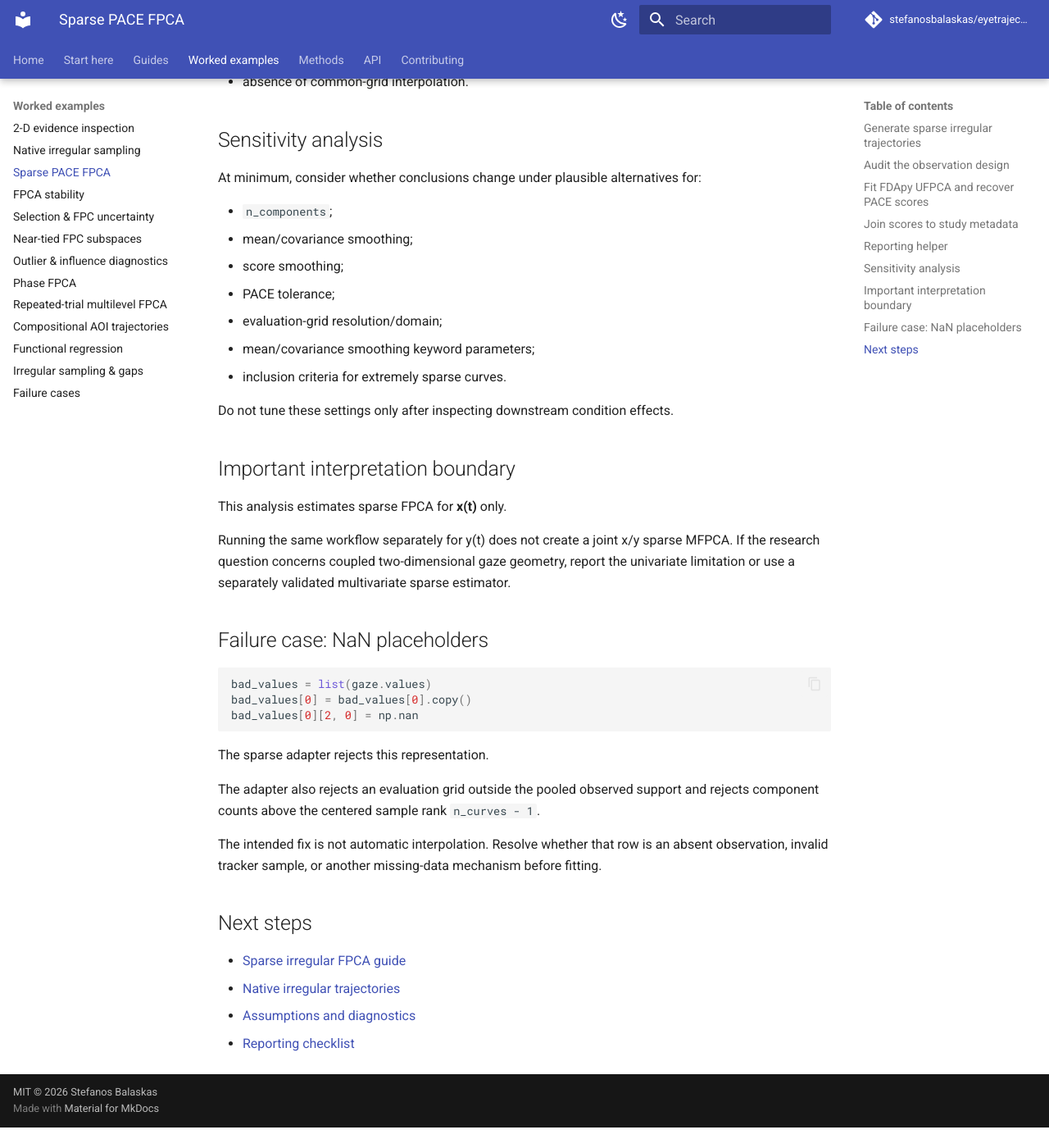
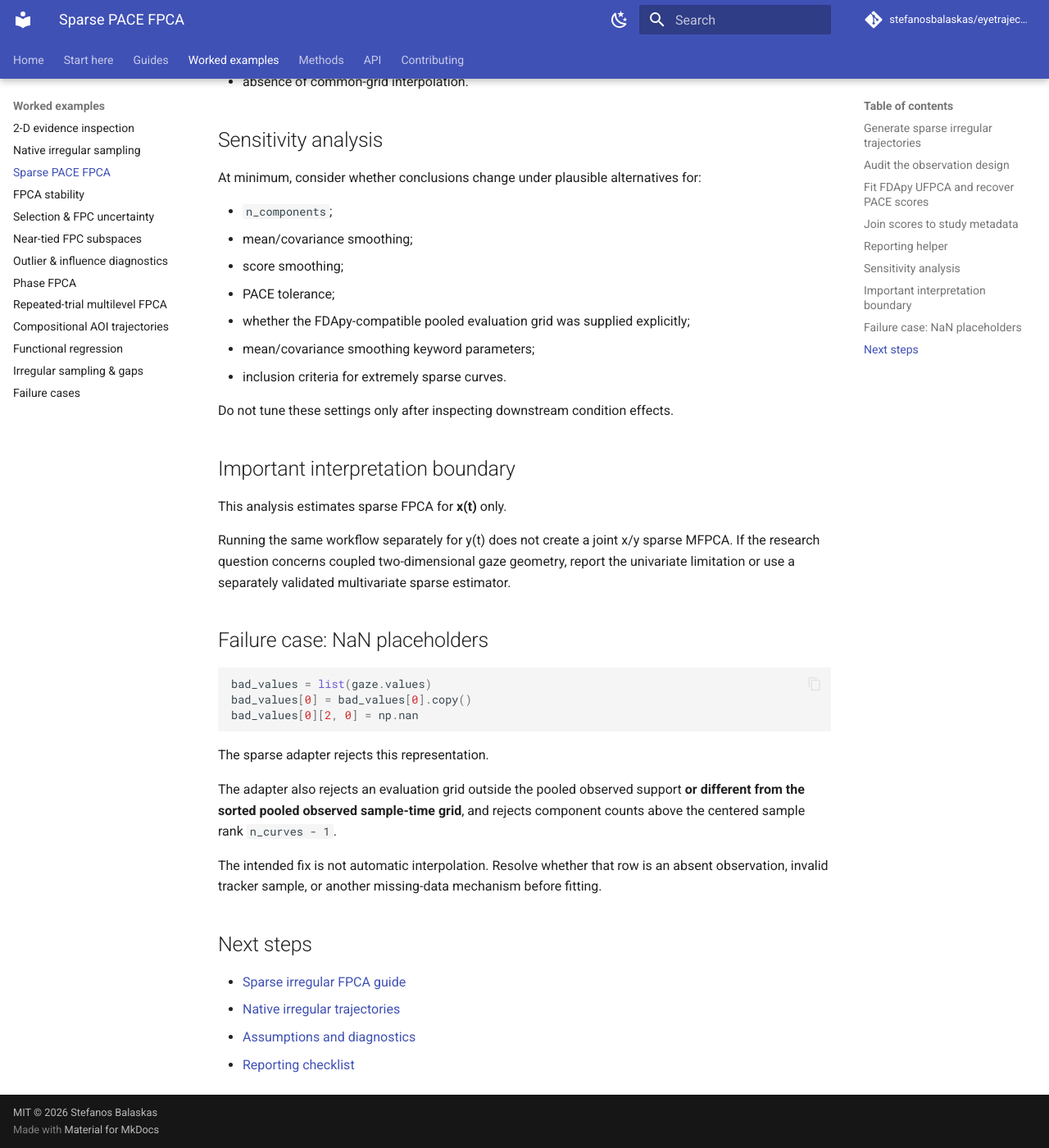
Before and after one commit to stefanosbalaskas/eyetrajectoriespy, an MkDocs documentation site: the page built from docs/examples/sparse-pace-fpca.md, in a window 1280 px wide and 1400 px high, scrolled down 3591 px. Shown: the whole window at 82% size. Built offline with MkDocs 1.6.1 and Material for MkDocs 9.7.7, drawn with Linux system fonts in a browser that asks for light colours; comment, search, counter and statistics services are not loaded; before the commit the page ends 4966 px from its top, so only the background shows below that; some of the changed text lies outside the part shown.

Commit message:
Align sparse PACE worked example with real FDApy geometry

````diff
--- a/docs/examples/sparse-pace-fpca.md
+++ b/docs/examples/sparse-pace-fpca.md
@@ -109,7 +109,7 @@
     score_smoothing="LP",
     tol=1e-4,
     normalize=False,
-    evaluation_grid=np.linspace(0.0, 1.0, 101),
+    evaluation_grid=np.unique(np.concatenate(gaze.time)),
 )
 ```
 
@@ -119,7 +119,7 @@
 2. converts each curve-specific grid directly to FDApy `IrregularFunctionalData`;
 3. fits covariance-operator `UFPCA`;
 4. obtains scores with `method="PACE"`;
-5. evaluates the fitted functional structure on the explicitly supplied 101-point grid;
+5. evaluates the fitted functional structure on the explicit FDApy-compatible pooled observed grid;
 6. preserves estimator settings and sample counts in provenance;
 7. stores the FDApy model, sparse backend data, and reconstructed backend object.
 
@@ -164,7 +164,7 @@
 - mean/covariance smoothing;
 - score smoothing;
 - PACE tolerance;
-- evaluation-grid resolution/domain;
+- whether the FDApy-compatible pooled evaluation grid was supplied explicitly;
 - mean/covariance smoothing keyword parameters;
 - inclusion criteria for extremely sparse curves.
 
@@ -186,7 +186,7 @@
 
 The sparse adapter rejects this representation.
 
-The adapter also rejects an evaluation grid outside the pooled observed support and rejects component counts above the centered sample rank `n_curves - 1`.
+The adapter also rejects an evaluation grid outside the pooled observed support **or different from the sorted pooled observed sample-time grid**, and rejects component counts above the centered sample rank `n_curves - 1`.
 
 The intended fix is not automatic interpolation. Resolve whether that row is an absent observation, invalid tracker sample, or another missing-data mechanism before fitting.
 
````
